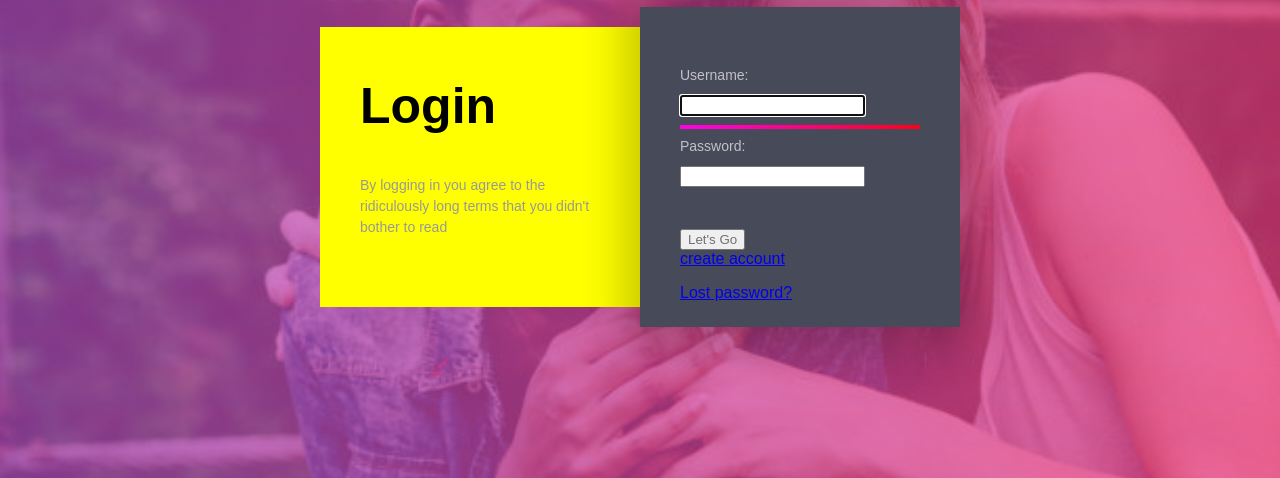
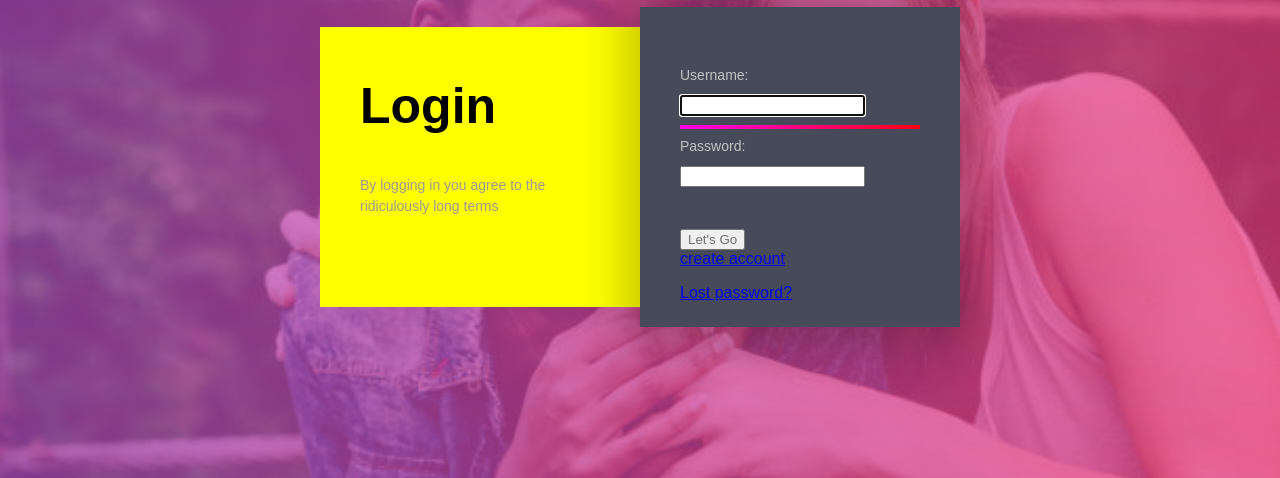
Before and after one commit to Romeombugua/Humorer, a Django app: page /accounts/login/ in a window 1280 px wide. Shown: the part 233-711 px from the top of the page. Run offline with Django 4.2, Linux system fonts and the light colour scheme; parts of the project's set-up code (start-up, migrations or seed data) failed here and were passed over; some web fonts are replaced.

Commit message:
login page added

```diff
--- a/app/static/regstyles.css
+++ b/app/static/regstyles.css
@@ -8,6 +8,11 @@
 ::-moz-selection {
   background: #2D2F36;
 }
+#error{
+  margin-left: 30%;
+  color:red;
+}
+
 body {
   background: linear-gradient(212.38deg, rgba(242, 57, 127, 0.7) 0%, rgba(175, 70, 189, 0.71) 100%),url(images/laugherpro.jpg);
   font-family: 'Inter UI', sans-serif;
--- a/templates/registration/login.html
+++ b/templates/registration/login.html
@@ -18,11 +18,17 @@
         <!--[if lt IE 7]>
             <p class="browsehappy">You are using an <strong>outdated</strong> browser. Please <a href="#">upgrade your browser</a> to improve your experience.</p>
         <![endif]-->
+
         <div class="page">
+              <div id="error">
+                {% if form.errors %}
+                <p>Your username and password didn't match. Please try again.</p>
+                {% endif %}
+                </div>
             <div class="container">
               <div class="left">
                 <div class="login">Login</div>
-                <div class="eula">By logging in you agree to the ridiculously long terms that you didn't bother to read</div>
+                <div class="eula">By logging in you agree to the ridiculously long terms</div>
               </div>
               <div class="right">
                 <svg viewBox="0 0 320 300">
@@ -48,6 +54,7 @@
                   <path d="m 40,120.00016 239.99984,-3.2e-4 c 0,0 24.99263,0.79932 25.00016,35.00016 0.008,34.20084 -25.00016,35 -25.00016,35 h -239.99984 c 0,-0.0205 -25,4.01348 -25,38.5 0,34.48652 25,38.5 25,38.5 h 215 c 0,0 20,-0.99604 20,-25 0,-24.00396 -20,-25 -20,-25 h -190 c 0,0 -20,1.71033 -20,25 0,24.00396 20,25 20,25 h 168.57143" />
                 </svg>
                 <div class="form">
+
                   <form method="post" action="{% url 'login' %}">
                     {% csrf_token %}
 
```
